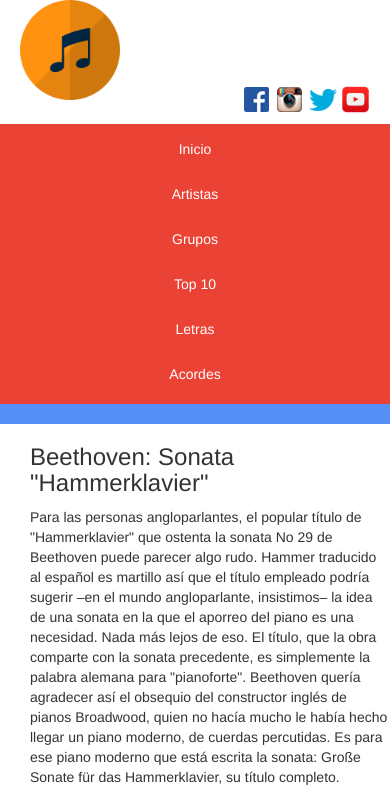
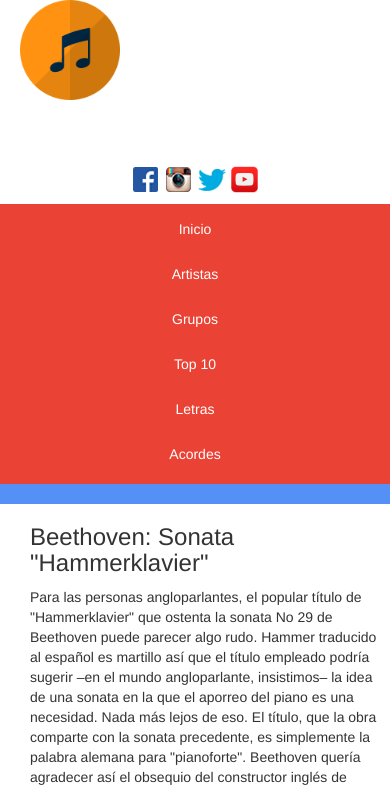
Before and after one commit to sebastianvv16/BlogMusica, a plain HTML site: page index.html in a window 390 px wide. Shown: the top 790 px of the page. Drawn offline with nearby package versions, Linux system fonts and the light colour scheme.

Commit message:
Commit 20170730 1409

```diff
--- a/css/estilos.css
+++ b/css/estilos.css
@@ -18,7 +18,7 @@ body {
 .redes-sociales {
   float: right;
   margin-right: 20px;
-  margin-bottom: 10px;
+  margin-bottom: 20px;
   margin-top: 85px;
 }
 
@@ -58,6 +58,11 @@ img[class*="rs"]:hover {
   margin: 20px;
 }
 
+/* Estilo para el formulario*/
+.form-element {
+  margin-top: 15px;
+}
+
 /* Estilo para el icono del comentario del ususario*/
 .icon-user {
   font-size: 3em;
@@ -82,6 +87,15 @@ img[class*="rs"]:hover {
 
 @media (max-width: 750px) {
 
+  /* Estilo para el redes sociales*/
+  .redes-sociales {
+    padding-top: 65px;
+    padding-bottom: 10px;
+    margin:auto;
+    float: none;
+    text-align: center;
+  }
+
   /* Estilo para el textarea*/
   .textarea-element {
     width: 350px;
@@ -94,3 +108,6 @@ img[class*="rs"]:hover {
   }
 
 }
+
+
+}
--- a/index.html
+++ b/index.html
@@ -13,10 +13,10 @@
       <div class="row">
         <header class="encabezado">
           <div class="row">
-            <div class="col-xs-4 col-sm-4 col-md-4 col-lg-4">
+            <div class="col-xs-12 col-sm-4 col-md-4 col-lg-4">
               <img src="img/logo.png" class="img-responsive logo">
             </div>
-            <div class="col-xs-8 col-sm-8 col-md-8 col-lg-8">
+            <div class="col-xs-12 col-sm-8 col-md-8 col-lg-8">
               <div class="redes-sociales">
                 <img class="img-rounded rs-fa" src="img/facebook.png">
                 <img class="img-rounded rs-in" src="img/instagram.png">
@@ -72,8 +72,8 @@
                   </p>
                 </div>
               </div>
-              <form role="form">
-                <div class="">
+              <form>
+                <div class="form-group form-element">
                   <span class="glyphicon glyphicon-user icon-user"></span>
                   <textarea class="form-control textarea-element" rows="2" placeholder="Comentario"></textarea>
                 </div>
```
Lines whose indentation alone changed are shown as unchanged.
